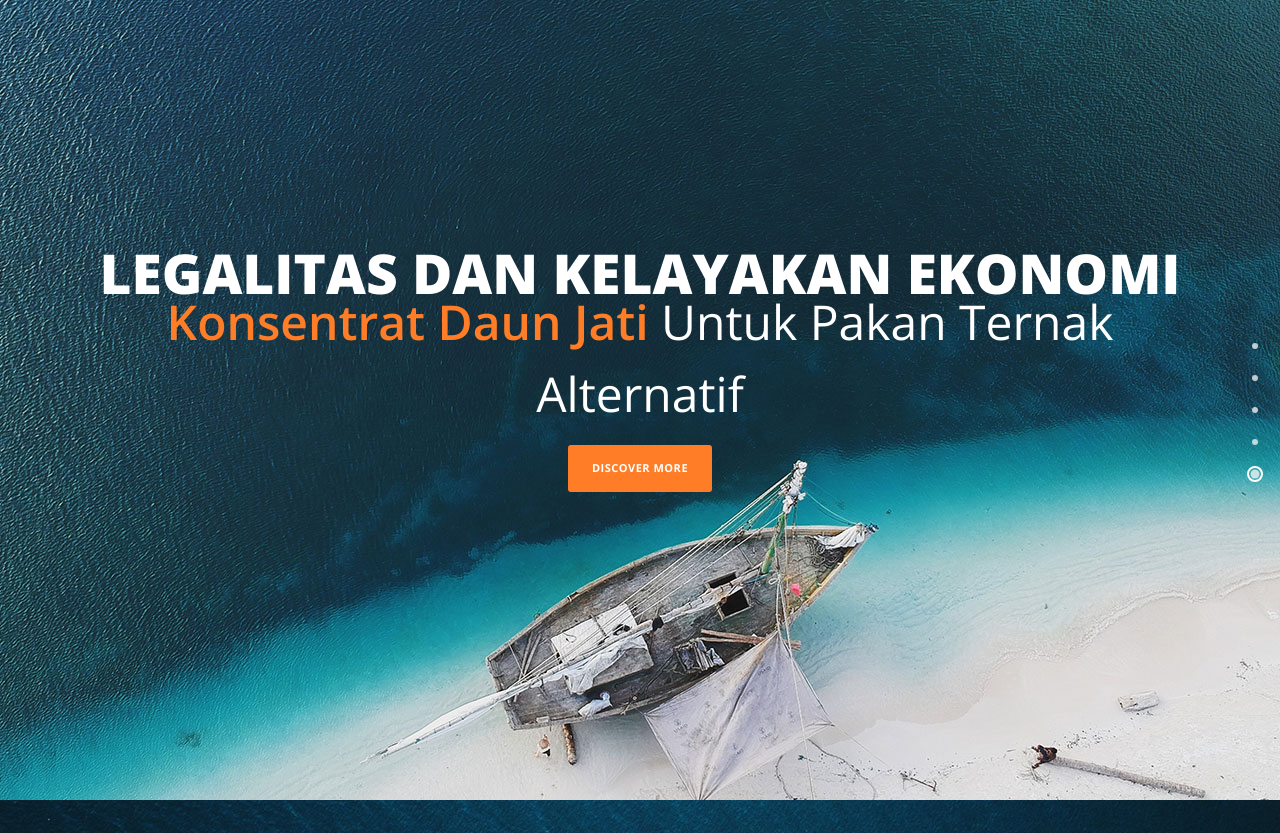
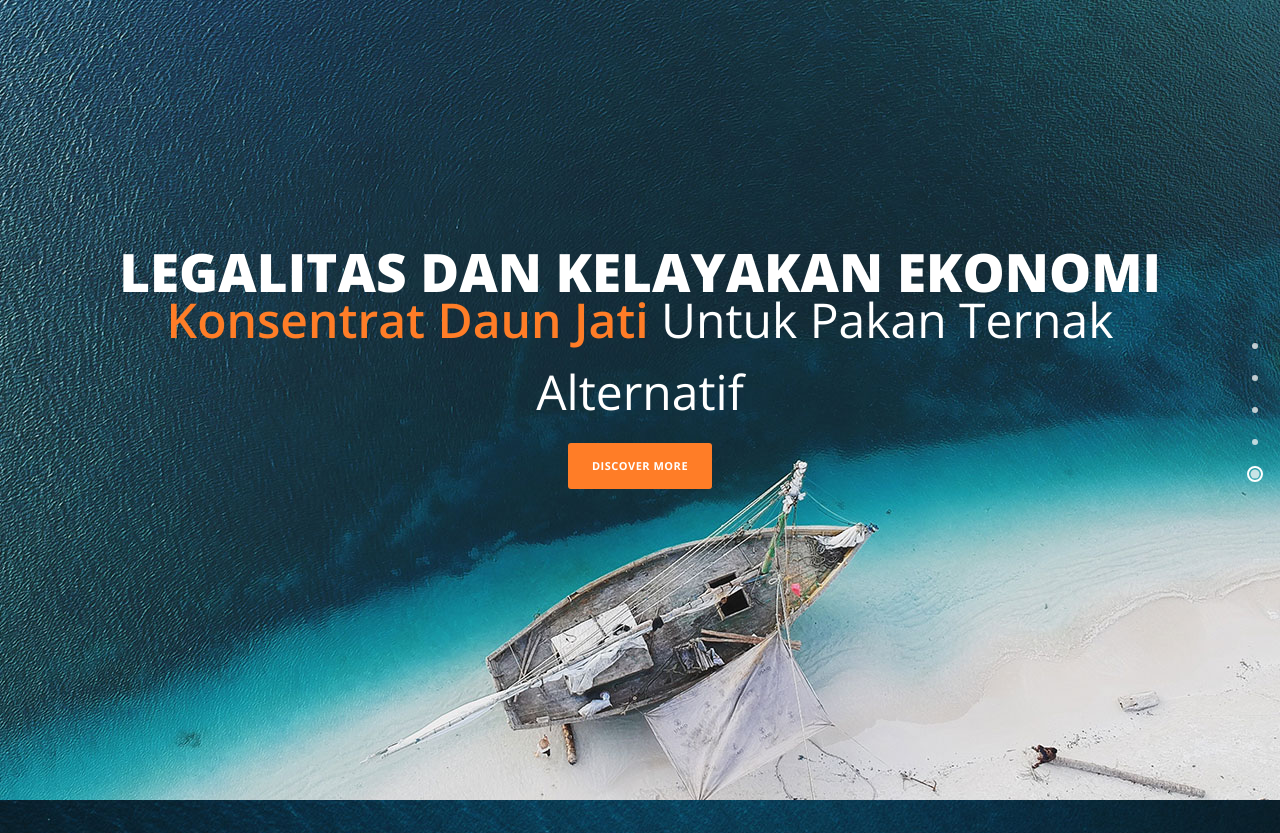
Before and after one commit to 7425Vin/legalitas-kelayakan-ekonomi-konsentrat-daun-jati, a plain HTML site: page index.html in a window 1280 px wide. Shown: the top 833 px of the page. Drawn offline with nearby package versions, Linux system fonts and the light colour scheme.

Commit message:
Update templatemo-main.css

```diff
--- a/css/templatemo-main.css
+++ b/css/templatemo-main.css
@@ -151,7 +151,7 @@ a:hover { color: #FF0; }
 
 .baner-content h1 {
   margin-top: 0px;
-  font-size: 55px;
+  font-size: 53px;
   color: #fff;
   font-weight: 900;
   text-transform: uppercase;
```
